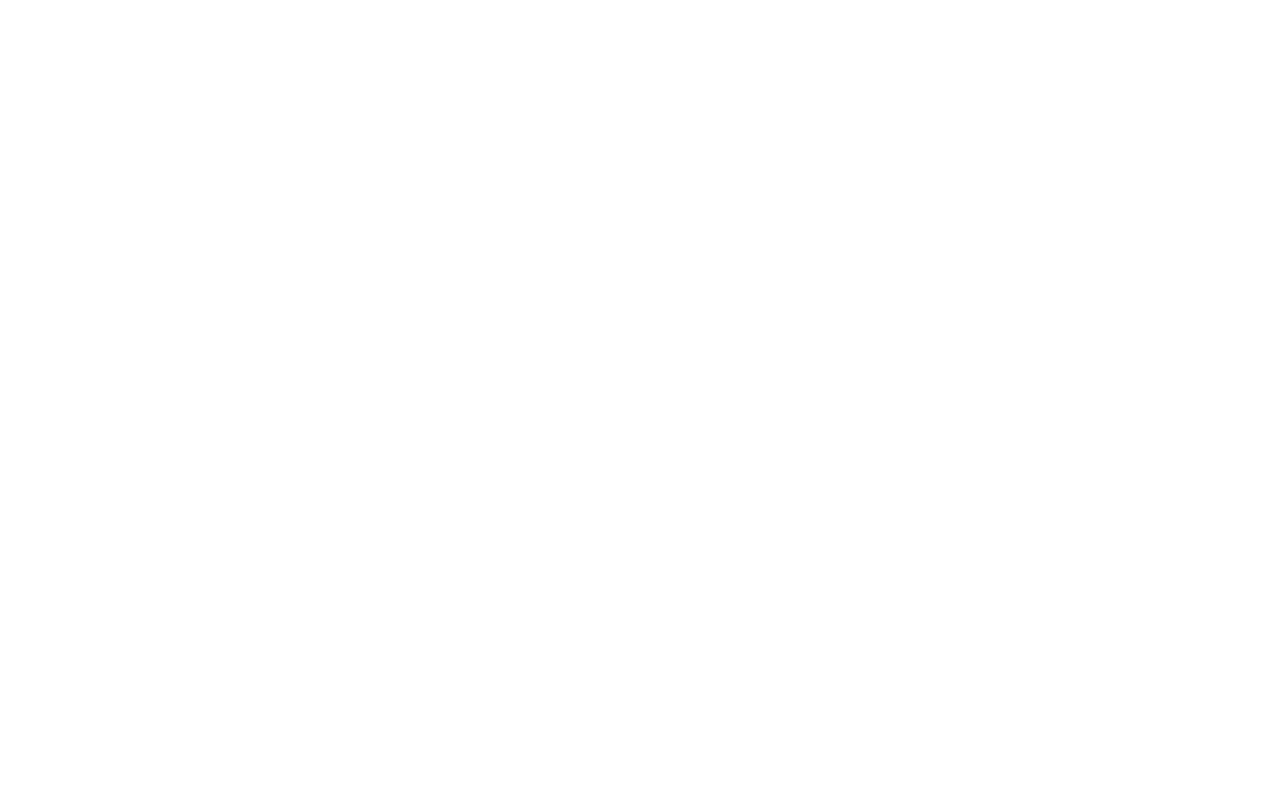
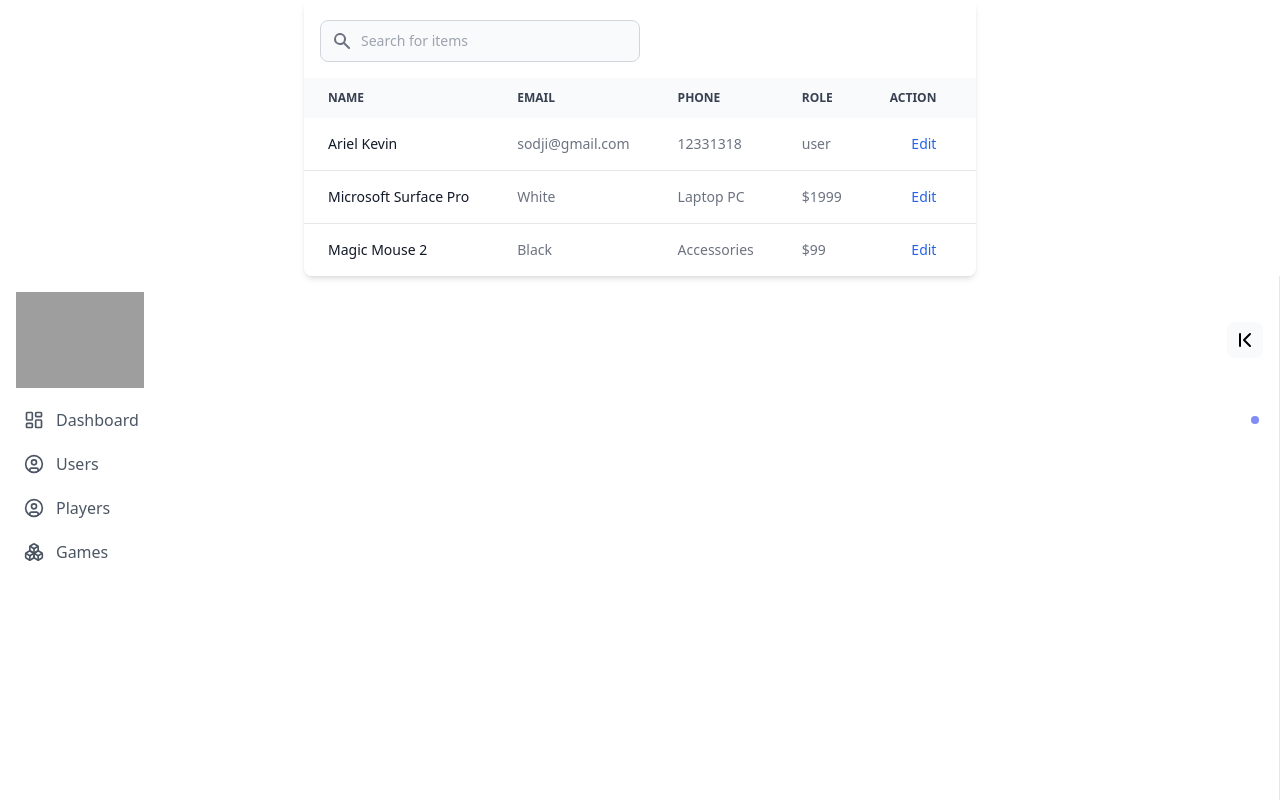
Before and after one commit to Ariel013/TSI_Test, a React (Create React App) app in the folder frontend/tsi_app/: page /users in a window 1280 px wide. Before the commit this address had no page. Shown: the top 800 px of the page. Built offline with nearby package versions, Linux system fonts and the light colour scheme; grey boxes are pictures that could not be loaded.

Commit message:
[ADD] Admin Dashboard Page

```diff
--- a/frontend/tsi_app/package.json
+++ b/frontend/tsi_app/package.json
@@ -6,6 +6,7 @@
     "@testing-library/jest-dom": "^5.17.0",
     "@testing-library/react": "^13.4.0",
     "@testing-library/user-event": "^13.5.0",
+    "lucide-react": "^0.294.0",
     "react": "^18.2.0",
     "react-dom": "^18.2.0",
     "react-router-dom": "^6.20.0",
--- a/frontend/tsi_app/src/App.js
+++ b/frontend/tsi_app/src/App.js
@@ -2,6 +2,16 @@
 import Player from './pages/Player/Player';
 import SignupPage from './pages/Signup';
 import LoginPage from './pages/Login';
+import Users from './components/Users';
+// import Dashboard from './pages/Dashboard';
+import {
+  UserCircle,
+  LayoutDashboard,
+  Boxes,
+} from "lucide-react"
+import Sidebar from './components/Sidebar';
+import { SidebarItem } from './components/Sidebar';
+
 import { BrowserRouter, Route, Routes } from 'react-router-dom';
 // import './App.css';
 function App() {
@@ -12,7 +22,15 @@ function App() {
           <Route path="/" element={<Player />} />
           <Route path="/register" element={<SignupPage />} />
           <Route path="/signup" element={<LoginPage />} />
+          <Route path="/users" element={<Users />} />
+          {/* <Route path="/dashboard" element={<Dashboard />} /> */}
       </Routes>
+      <Sidebar>
+            <SidebarItem icon={<LayoutDashboard size={20} />} text="Dashboard" alert />
+            <SidebarItem icon={<UserCircle size={20} />} text="Users" />
+            <SidebarItem icon={<UserCircle size={20} />} text="Players" />
+            <SidebarItem icon={<Boxes size={20} />} text="Games" />
+        </Sidebar>
     </BrowserRouter>
   );
 }
--- /dev/null
+++ b/frontend/tsi_app/src/components/Sidebar.jsx
@@ -0,0 +1,102 @@
+import { MoreVertical, ChevronLast, ChevronFirst } from "lucide-react"
+import { useContext, createContext, useState } from "react"
+
+const SidebarContext = createContext()
+
+export default function Sidebar({ children }) {
+  const [expanded, setExpanded] = useState(true)
+
+  return (
+    <aside className="h-screen">
+      <nav className="h-full flex flex-col bg-white border-r shadow-sm">
+        <div className="p-4 pb-2 flex justify-between items-center">
+          <img
+            src="https://img.logoipsum.com/243.svg"
+            className={`overflow-hidden transition-all ${
+              expanded ? "w-32" : "w-0"
+            }`}
+            alt=""
+          />
+          <button
+            onClick={() => setExpanded((curr) => !curr)}
+            className="p-1.5 rounded-lg bg-gray-50 hover:bg-gray-100"
+          >
+            {expanded ? <ChevronFirst /> : <ChevronLast />}
+          </button>
+        </div>
+
+        <SidebarContext.Provider value={{ expanded }}>
+          <ul className="flex-1 px-3">{children}</ul>
+        </SidebarContext.Provider>
+
+        <div className="border-t flex p-3">
+          <img
+            src="https://ui-avatars.com/api/?background=c7d2fe&color=3730a3&bold=true"
+            alt=""
+            className="w-10 h-10 rounded-md"
+          />
+          <div
+            className={`
+              flex justify-between items-center
+              overflow-hidden transition-all ${expanded ? "w-52 ml-3" : "w-0"}
+          `}
+          >
+            <div className="leading-4">
+              <h4 className="font-semibold">John Doe</h4>
+              <span className="text-xs text-gray-600">johndoe@gmail.com</span>
+            </div>
+            <MoreVertical size={20} />
+          </div>
+        </div>
+      </nav>
+    </aside>
+  )
+}
+
+export function SidebarItem({ icon, text, active, alert }) {
+  const { expanded } = useContext(SidebarContext)
+
+  return (
+    <li
+      className={`
+        relative flex items-center py-2 px-3 my-1
+        font-medium rounded-md cursor-pointer
+        transition-colors group
+        ${
+          active
+            ? "bg-gradient-to-tr from-indigo-200 to-indigo-100 text-indigo-800"
+            : "hover:bg-indigo-50 text-gray-600"
+        }
+    `}
+    >
+      {icon}
+      <span
+        className={`overflow-hidden transition-all ${
+          expanded ? "w-52 ml-3" : "w-0"
+        }`}
+      >
+        {text}
+      </span>
+      {alert && (
+        <div
+          className={`absolute right-2 w-2 h-2 rounded bg-indigo-400 ${
+            expanded ? "" : "top-2"
+          }`}
+        />
+      )}
+
+      {!expanded && (
+        <div
+          className={`
+          absolute left-full rounded-md px-2 py-1 ml-6
+          bg-indigo-100 text-indigo-800 text-sm
+          invisible opacity-20 -translate-x-3 transition-all
+          group-hover:visible group-hover:opacity-100 group-hover:translate-x-0
+      `}
+        >
+          {text}
+        </div>
+      )}
+    </li>
+  )
+}
--- /dev/null
+++ b/frontend/tsi_app/src/components/Users.jsx
@@ -0,0 +1,121 @@
+export default function Users() {
+    return (
+
+<div class="max-w-2xl mx-auto">
+
+	<div class="relative overflow-x-auto shadow-md sm:rounded-lg">
+		<div class="p-4">
+			<label for="table-search" class="sr-only">Search</label>
+			<div class="relative mt-1">
+				<div class="absolute inset-y-0 left-0 flex items-center pl-3 pointer-events-none">
+					<svg class="w-5 h-5 text-gray-500 dark:text-gray-400" fill="currentColor" viewBox="0 0 20 20"
+						xmlns="http://www.w3.org/2000/svg">
+						<path fill-rule="evenodd"
+							d="M8 4a4 4 0 100 8 4 4 0 000-8zM2 8a6 6 0 1110.89 3.476l4.817 4.817a1 1 0 01-1.414 1.414l-4.816-4.816A6 6 0 012 8z"
+							clip-rule="evenodd"></path>
+					</svg>
+				</div>
+				<input type="text" id="table-search" class="bg-gray-50 border border-gray-300 text-gray-900 text-sm rounded-lg focus:ring-blue-500 focus:border-blue-500 block w-80 pl-10 p-2.5  dark:bg-gray-700 dark:border-gray-600 dark:placeholder-gray-400 dark:text-white dark:focus:ring-blue-500 dark:focus:border-blue-500" placeholder="Search for items"/>
+        </div>
+			</div>
+			<table class="w-full text-sm text-left text-gray-500 dark:text-gray-400">
+				<thead class="text-xs text-gray-700 uppercase bg-gray-50 dark:bg-gray-700 dark:text-gray-400">
+					<tr>
+
+						<th scope="col" class="px-6 py-3">
+							Name
+						</th>
+						<th scope="col" class="px-6 py-3">
+							Email
+						</th>
+						<th scope="col" class="px-6 py-3">
+							Phone
+						</th>
+						<th scope="col" class="px-6 py-3">
+							Role
+						</th>
+                        <th scope="col" class="px-6 py-3">
+							Action
+						</th>
+						<th scope="col" class="px-6 py-3">
+							<span class="sr-only">Edit</span>
+						</th>
+
+
+					</tr>
+				</thead>
+				<tbody>
+					<tr
+						class="bg-white border-b dark:bg-gray-800 dark:border-gray-700 hover:bg-gray-50 dark:hover:bg-gray-600">
+
+						<th scope="row" class="px-6 py-4 font-medium text-gray-900 dark:text-white whitespace-nowrap">
+							Ariel Kevin
+						</th>
+						<td class="px-6 py-4">
+							sodji@gmail.com
+						</td>
+						<td class="px-6 py-4">
+							12331318
+						</td>
+						<td class="px-6 py-4">
+							user
+						</td>
+						<td class="px-6 py-4 text-right">
+							<a href="#" class="font-medium text-blue-600 dark:text-blue-500 hover:underline">Edit</a>
+						</td>
+                        <td class="px-6 py-4 text-right">
+							<a href="#" class="font-medium text-red-600 dark:text-red-500 hover:underline">Remove</a>
+						</td>
+					</tr>
+					<tr
+						class="bg-white border-b dark:bg-gray-800 dark:border-gray-700 hover:bg-gray-50 dark:hover:bg-gray-600">
+
+						<th scope="row" class="px-6 py-4 font-medium text-gray-900 dark:text-white whitespace-nowrap">
+							Microsoft Surface Pro
+						</th>
+						<td class="px-6 py-4">
+							White
+						</td>
+						<td class="px-6 py-4">
+							Laptop PC
+						</td>
+						<td class="px-6 py-4">
+							$1999
+						</td>
+						<td class="px-6 py-4 text-right">
+							<a href="#" class="font-medium text-blue-600 dark:text-blue-500 hover:underline">Edit</a>
+						</td>
+                        <td class="px-6 py-4 text-right">
+							<a href="#" class="font-medium text-red-600 dark:text-red-500 hover:underline">Remove</a>
+						</td>
+					</tr>
+					<tr class="bg-white dark:bg-gray-800 hover:bg-gray-50 dark:hover:bg-gray-600">
+
+						<th scope="row" class="px-6 py-4 font-medium text-gray-900 dark:text-white whitespace-nowrap">
+							Magic Mouse 2
+						</th>
+						<td class="px-6 py-4">
+							Black
+						</td>
+						<td class="px-6 py-4">
+							Accessories
+						</td>
+						<td class="px-6 py-4">
+							$99
+						</td>
+						<td class="px-6 py-4 text-right">
+							<a href="#" class="font-medium text-blue-600 dark:text-blue-500 hover:underline">Edit</a>
+						</td>
+                        <td class="px-6 py-4 text-right">
+							<a href="#" class="font-medium text-red-600 dark:text-red-500 hover:underline">Remove</a>
+						</td>
+					</tr>
+				</tbody>
+			</table>
+		</div>
+
+
+		<script src="https://unpkg.com/flowbite@1.3.4/dist/flowbite.js"></script>
+	</div>
+    )
+}
--- /dev/null
+++ b/frontend/tsi_app/src/pages/Dashboard.jsx
@@ -0,0 +1,7 @@
+import Sidebar from "../components/Sidebar";
+
+export default function Dashboard() {
+    return (
+        <Sidebar/>
+    )
+}
```
Also changed, not shown: 1 other file (tests, documents, lock files or other folders).
